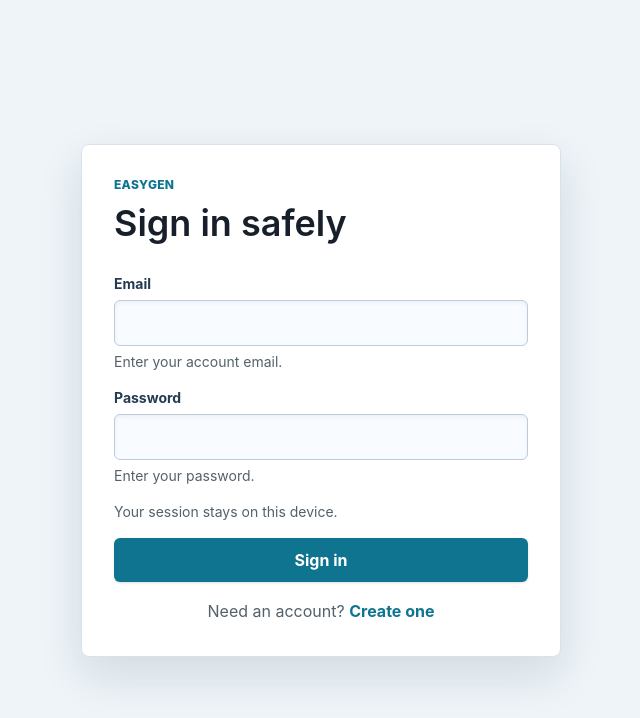
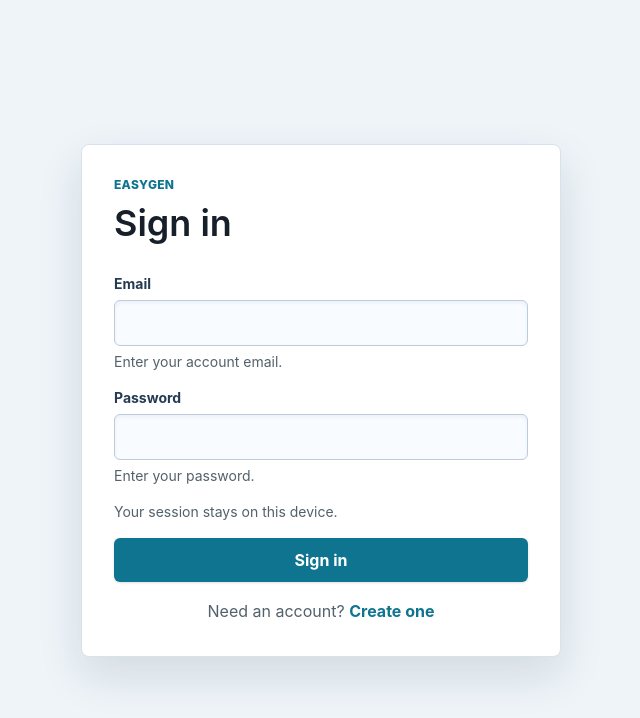
Before and after one commit to 0-sayed/easyGen, a React (Vite) app in the folder apps/web/: page /signin in a window 1280 px wide. Shown: the top 718 px of the page, without its empty margins (319-959 px from the left). Built offline with nearby package versions, Linux system fonts and the light colour scheme; no server answers.

Commit message:
fix(web): restore sign-in heading

```diff
--- a/apps/web/src/pages/SigninPage.tsx
+++ b/apps/web/src/pages/SigninPage.tsx
@@ -40,7 +40,7 @@ export function SigninPage() {
     <section className={authStyles.card} aria-labelledby="signin-title">
       <p className={authStyles.kicker}>easyGen</p>
       <h1 id="signin-title" className={authStyles.title}>
-        Sign in safely
+        Sign in
       </h1>
       <form
         className={authStyles.form}
```
